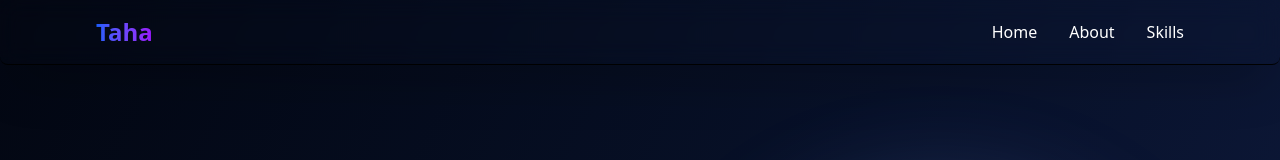
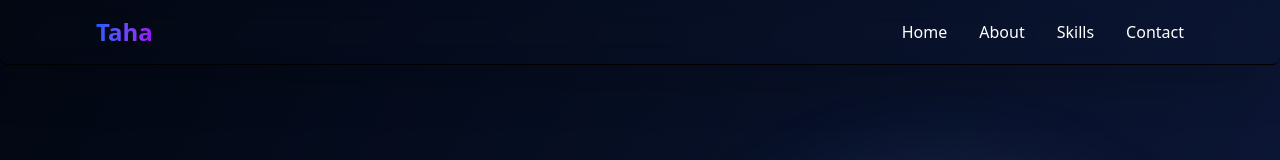
Before and after one commit to MahdiJDS/Member-portfolio, a React (Vite) app: page / in a window 1280 px wide. Shown: the top 160 px of the page. Built offline with nearby package versions, Linux system fonts and the light colour scheme; the HTML template or start-up script is replaced by a standard one.

Commit message:
feat: Add contact in navItems

```diff
--- a/src/components/Navbar.tsx
+++ b/src/components/Navbar.tsx
@@ -43,6 +43,12 @@ export default function Navigation() {
                         >
                             Skills
                         </button>
+                        <button
+                            onClick={() => scrollToSection('contact')}
+                            className=" hover:text-blue-600 transition-colors"
+                        >
+                            Contact
+                        </button>
                     </div>
 
                     {/* Mobile menu button */}
```
